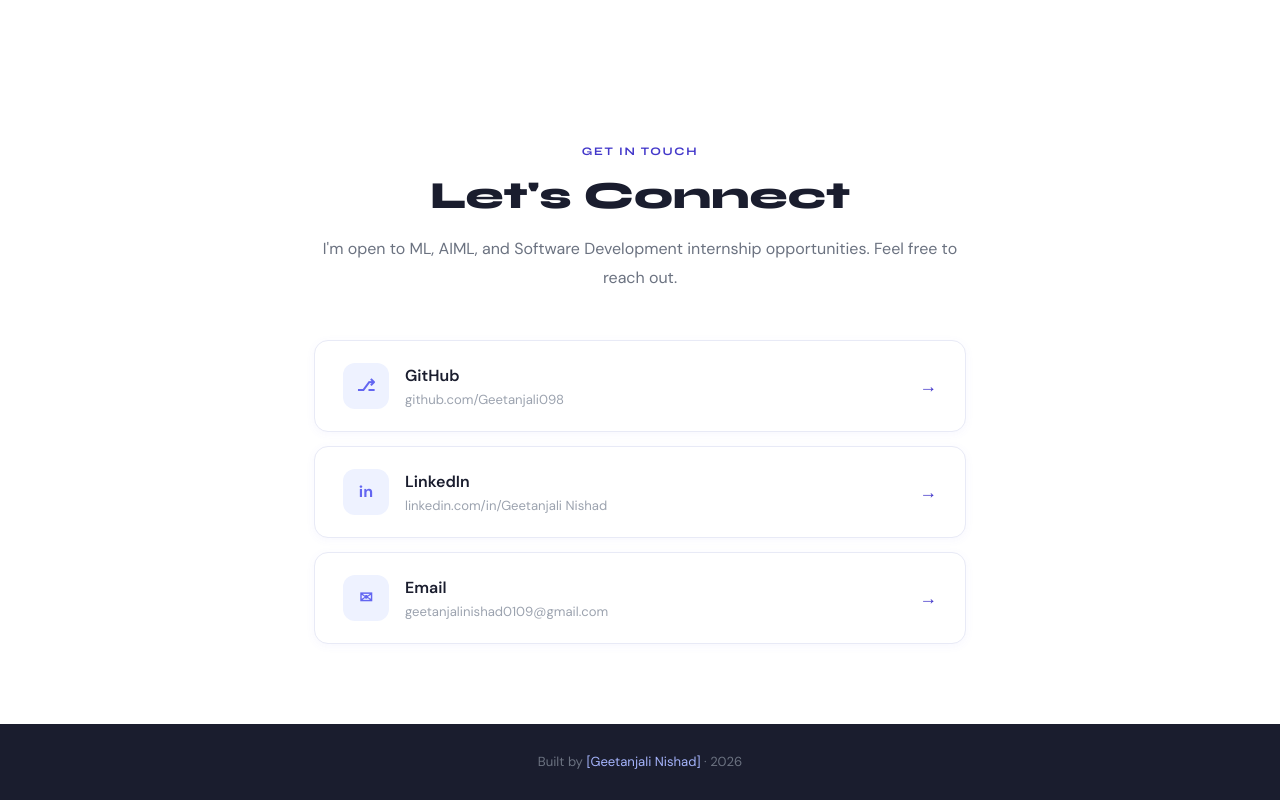
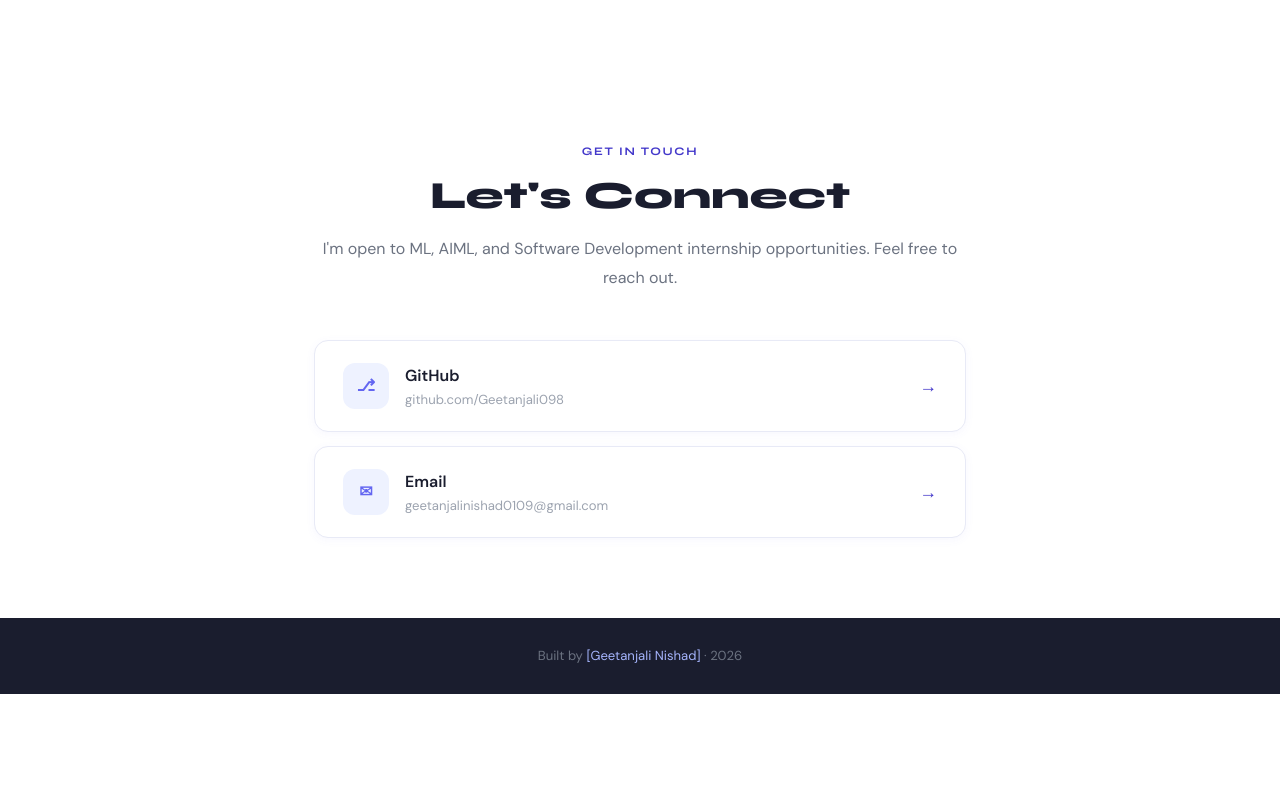
Before and after one commit to Geetanjali098/ML-Portfolio, a React app in the folder portfolio/: page / in a window 1280 px wide. Shown: the part 4349-5149 px from the top of the page. After the commit the page ends 5043 px from the top, so only its background shows below. Built offline with nearby package versions, Linux system fonts and the light colour scheme; the HTML template or start-up script is replaced by a standard one.

Commit message:
Remove LinkedIn entry from portfolio

```diff
--- a/portfolio/src/portfolio.jsx
+++ b/portfolio/src/portfolio.jsx
@@ -674,7 +674,6 @@ export default function Portfolio() {
           <div style={{ display: "flex", flexDirection: "column", gap: 14 }}>
             {[
               { icon: "⎇", label: "GitHub", sub: "github.com/Geetanjali098", href: GITHUB_URL },
-              { icon: "in", label: "LinkedIn", sub: "linkedin.com/in/Geetanjali Nishad", href: "https://www.linkedin.com/in/geetanjali-n-a07575363" },
               { icon: "✉", label: "Email", sub: "geetanjalinishad0109@gmail.com", href: "mailto:geetanjalinishad0109@gmail.com" },
             ].map((c, i) => (
               <FadeIn key={c.label} delay={i * 0.1}>
```
